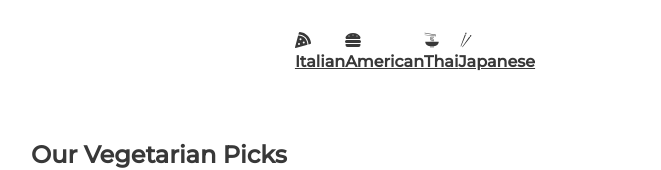
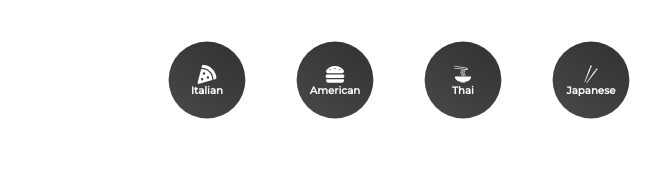
Before and after one commit to dgill45/recipe-frontend, a React (Create React App) app: page / in a window 1280 px wide. Shown: the top 170 px of the page, without its empty margins (225-886 px from the left). Built offline with nearby package versions, Linux system fonts and the light colour scheme; no server answers.

Commit message:
added styles to Category component and icons

```diff
--- a/src/components/Category.jsx
+++ b/src/components/Category.jsx
@@ -9,22 +9,22 @@
 function Category() {
   return (
     <List>
-        <NavLink to= {'/cuisine/Italian'}>
+        <SLink to= {'/cuisine/Italian'}>
             <FaPizzaSlice />
             <h4>Italian</h4>
-        </NavLink>
-        <NavLink to={'/cuisine/American'}>
+        </SLink>
+        <SLink to={'/cuisine/American'}>
             <FaHamburger />
             <h4>American</h4>
-        </NavLink>
-        <NavLink to={'/cuisine/Thai'}>
+        </SLink>
+        <SLink to={'/cuisine/Thai'}>
             <GiNoodles />
             <h4>Thai</h4>
-        </NavLink>
-        <NavLink to={'/cuisine/Japanese'}>
+        </SLink>
+        <SLink to={'/cuisine/Japanese'}>
         <GiChopsticks />
             <h4>Japanese</h4>
-        </NavLink>
+        </SLink>
     </List>
     )
 }
@@ -35,4 +35,37 @@
     margin: 2rem 0rem;
     `;
 
+const SLink = styled(NavLink)`
+    display: flex;
+    flex-direction: column;
+    justify-content: center;
+    align-items: center;
+    border-radius: 50%;
+    margin-right: 2rem;
+    text-decoration: none;
+    background: linear-gradient(35deg, #494949, #313131);
+    width: 6rem;
+    height: 6rem;
+    cursor: pointer;
+    transform: scale(0.8);
+
+    h4{
+        color: white;
+        font-size: 0.8rem;
+    }
+    svg{
+        color: white;
+        font-size: 1.5rem;
+    }
+    &.active{
+        background: linear-gradient(to right, #f27121, #e94057);
+
+        svg{
+            color: white;
+        }
+        h4{
+            color: white;
+        }
+    }
+`;
 export default Category
```
